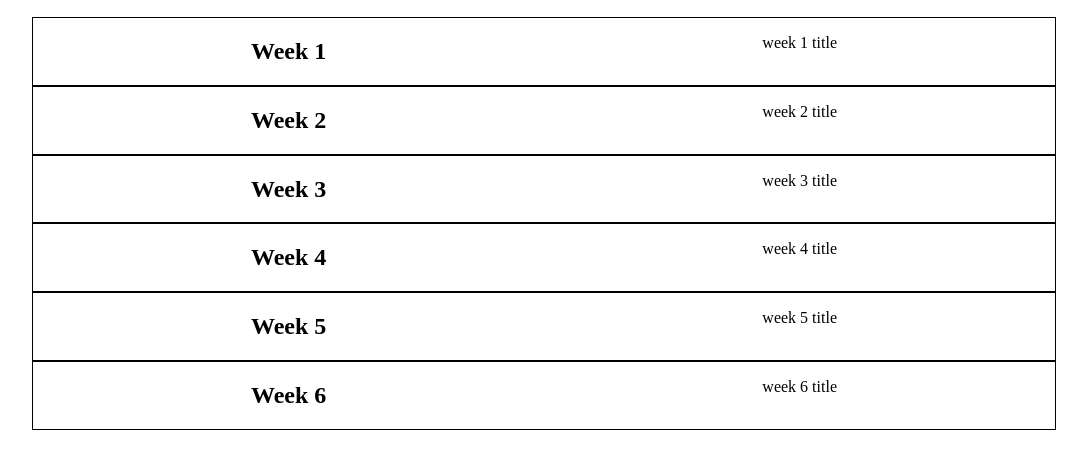
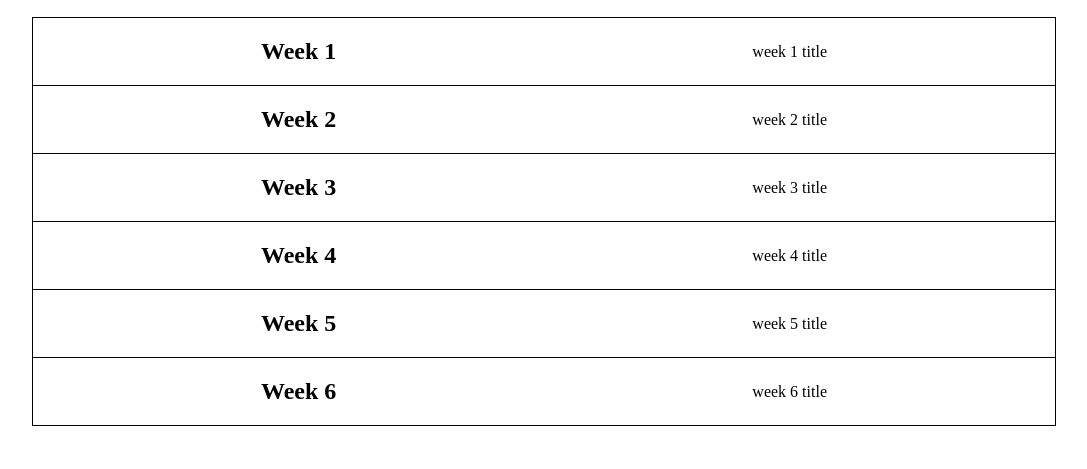
Before and after one commit to IMSTEM/IMSTEM.github.io, a plain HTML site: page resources/resources.html in a window 1280 px wide. Shown: the part 111-580 px from the top of the page, without its empty margins (96-1183 px from the left). Drawn offline with Linux system fonts and the light colour scheme.

Commit message:
final resources page

```diff
--- a/global.css
+++ b/global.css
@@ -1,3 +1,7 @@
+* {
+    box-sizing: border-box;
+}
+
 body {
     display: flex;
     justify-content: center;
@@ -30,3 +34,7 @@ header h1 {
 header img {
     height: 100px;
 }
+
+#logo:hover {
+    cursor: pointer;
+}
--- a/resources/resources.css
+++ b/resources/resources.css
@@ -8,9 +8,19 @@
 
 details {
     border: 1px solid black;
+    border-bottom: none;
+    padding: 20px;
 }
 
-details:hover {
+#holder:last-child {
+    border-bottom: 1px solid black;
+}
+
+details[open] summary {
+    margin-bottom: 10px;
+}
+
+summary:hover {
     cursor: pointer;
 }
 
@@ -20,6 +30,18 @@ details:hover {
     width: 100%;
 }
 
+.week-row h2 {
+    display: flex;
+    align-items: center;
+    margin: 0;
+}
+
+.week-row p {
+    display: flex;
+    align-items: center;
+    margin: 0;
+}
+
 .day-row {
     display: flex;
     justify-content: space-around;
--- a/resources/resources.js
+++ b/resources/resources.js
@@ -92,3 +92,23 @@ resources.forEach(function(week, i) {
 
     holder.appendChild(details);
 });
+
+const detailsElements = document.querySelectorAll('details');
+
+  detailsElements.forEach(function(details) {
+    details.addEventListener('click', function() {
+      detailsElements.forEach(function(otherDetails) {
+        if (otherDetails !== details) {
+          otherDetails.open = false;
+        }
+      });
+    });
+  });
+
+
+const logo = document.querySelector("#logo");
+
+logo.addEventListener('click', function() {
+    console.log("hit")
+    window.location.href = "/../index.html";
+});
```
Also changed, not shown: home/home.js (+0 -7 lines).
